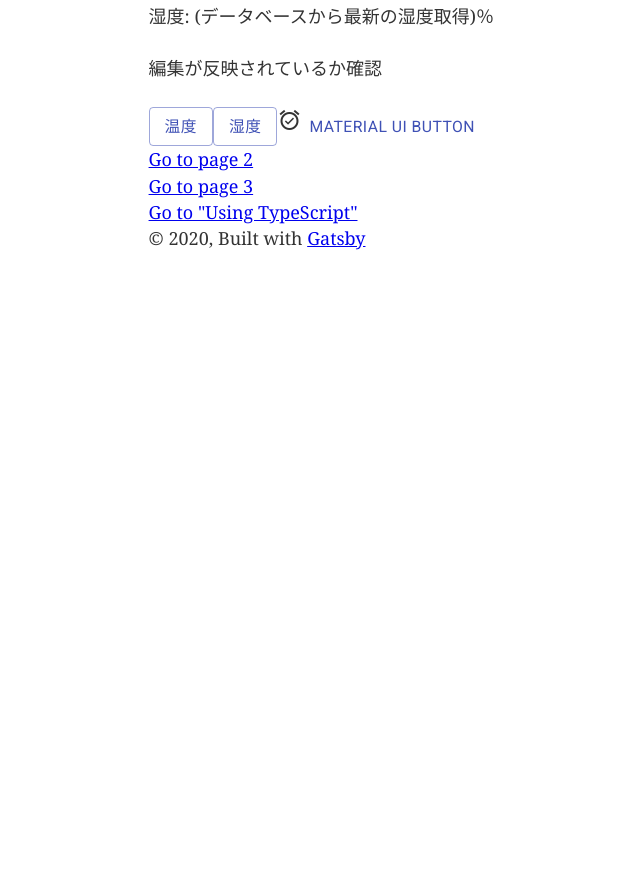
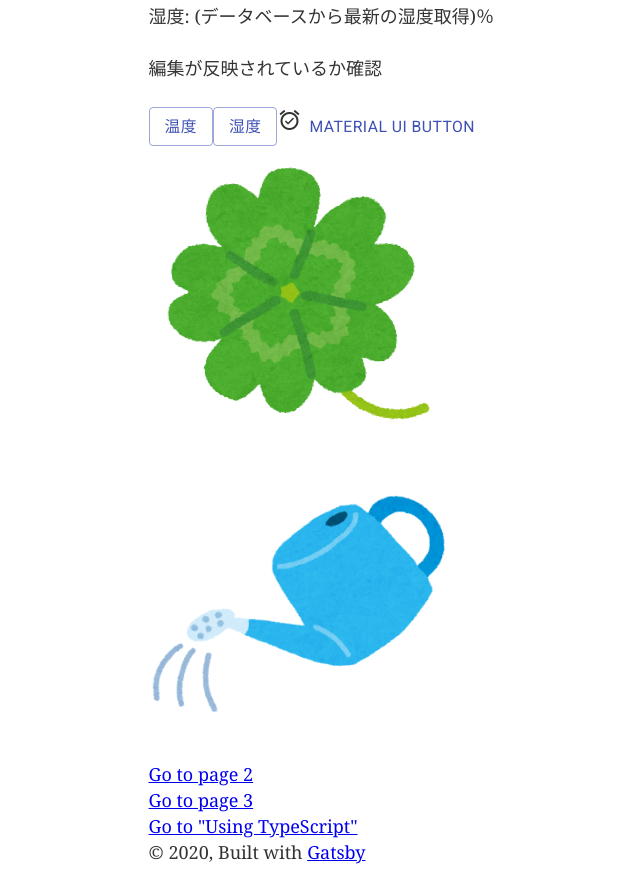
Before and after one commit to zamarin-dev/gatsby_pot, a Gatsby site: page / in a window 1280 px wide. Shown: the part 489-1380 px from the top of the page, without its empty margins (31-671 px from the left). Before the commit the page ends 800 px from the top, so only its background shows below. Built offline with nearby package versions, Linux system fonts and the light colour scheme; Gatsby itself is replaced by a stand-in of ours.

Commit message:
じょうろの処理
Co-authored-by: b1015199 <b1015199@fun.ac.jp>

```diff
--- a/src/components/image.js
+++ b/src/components/image.js
@@ -44,6 +44,7 @@ const Image = (props) => (
         <Img
           alt={props.alt}
           sizes={imageSizes}
+          id ={props.id}
         />
       );
     }}
--- /dev/null
+++ b/src/components/jouro_drag.js
@@ -0,0 +1,6 @@
+
+const click_jouro = (text) => {
+    return console.log(text)
+};
+
+export default click_jouro
--- a/src/pages/index.js
+++ b/src/pages/index.js
@@ -6,6 +6,7 @@ import Image from "../components/image"
 import SEO from "../components/seo"
 
 import { Button } from '@material-ui/core';
+import click_jouro from "../components/jouro_drag";
 
 const IndexPage = () => (
   <Layout>
@@ -24,10 +25,23 @@ const IndexPage = () => (
     <Button variant="outlined" color="primary">
       湿度
     </Button>
-      <span class="material-icons">
+      <span className="material-icons">
         alarm_on
       </span>
     <Button color="primary">material ui button</Button> <br />
+
+    <div style={{ maxWidth: `300px`, marginBottom: `1.45rem` }}>
+      <div id="clovar">
+      <Image filename="clover_itsutsuba.png" alt="clovar_itsutsuba"/>
+      </div>
+    </div>
+
+    <div style={{ maxWidth: `300px`, marginBottom: `1.45rem` }}>
+      <div id="jouro" onClick = {() => click_jouro("aaaa")}>
+      <Image filename="gardening_jouro.png" alt="gardening_jouro"/>
+      </div>
+    </div>
+
     {/*
     <div style={{ maxWidth: `300px`, marginBottom: `1.45rem` }}>
       <Image filename="gatsby-astronaut.png" alt="gatsby-astronaut"/>
```
Also changed, not shown: src/images/clover_itsutsuba.png (added), src/images/gardening_jouro.png (added).
